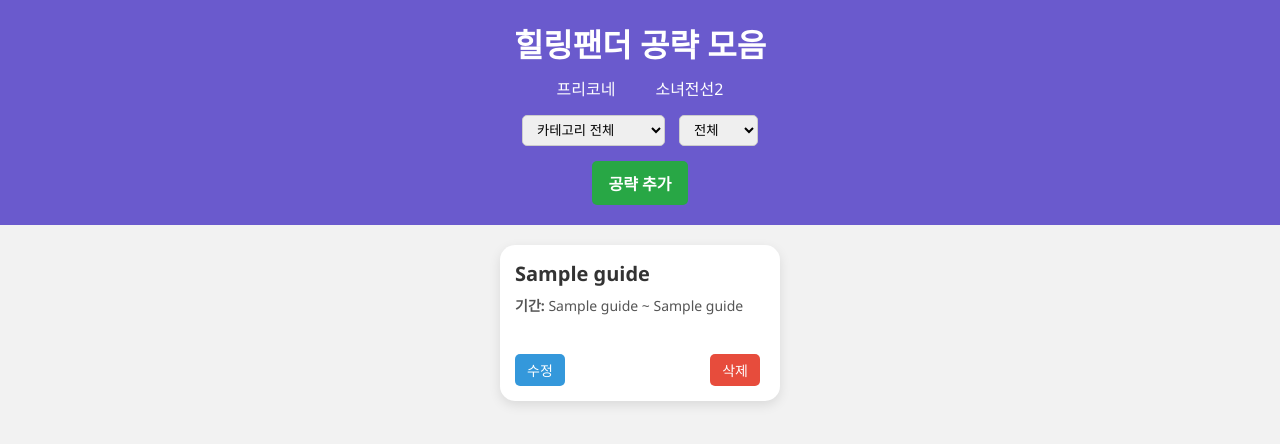
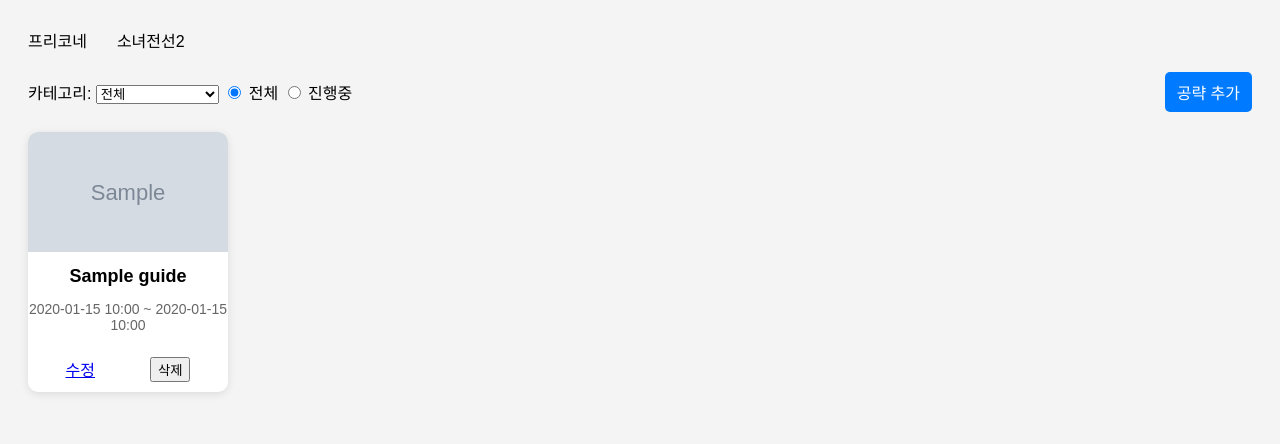
Before and after one commit to healpanda/healingpanda-site, a Flask app: template templates/index.html in a window 1280 px wide. Shown: the top 444 px of the page. Run offline with Flask 2, Linux system fonts and the light colour scheme; the template is opened without the code that fills it: most values are stand-ins (such as "Sample title", 1, 10 or a date in 2020); grey boxes marked "Sample" are stand-in pictures.

Commit message:
Add files via upload

```diff
--- a/static/style.css
+++ b/static/style.css
@@ -1,170 +1,72 @@
 body {
-    font-family: 'Segoe UI', sans-serif;
-    background-color: #f2f2f2;
-    margin: 0;
-    padding: 0;
+    font-family: 'Noto Sans KR', sans-serif;
+    padding: 20px;
+    background: #f4f4f4;
 }
-
-header {
-    background-color: #6a5acd;
-    color: white;
-    padding: 20px;
-    text-align: center;
+nav {
+    display: flex;
+    gap: 30px;
+    margin-bottom: 20px;
+}
+.menu {
     position: relative;
 }
-
-h1 {
-    margin: 0;
+.menu:hover .submenu {
+    display: block;
 }
-
-nav {
-    margin-top: 10px;
-}
-
-.menu {
-    list-style: none;
-    padding: 0;
-    margin: 0;
-    display: flex;
-    justify-content: center;
-    gap: 40px;
-}
-
-.menu > li {
-    position: relative;
-    cursor: pointer;
-}
-
 .submenu {
     display: none;
     position: absolute;
-    background-color: white;
-    color: #333;
-    list-style: none;
-    padding: 10px;
-    top: 100%;
-    left: 0;
-    box-shadow: 0 4px 8px rgba(0,0,0,0.1);
-    z-index: 1;
+    top: 20px;
+    background: #fff;
+    box-shadow: 0 2px 5px rgba(0,0,0,0.1);
 }
-
-.menu > li:hover .submenu {
+.submenu a {
     display: block;
-}
-
-.submenu li {
     padding: 5px 10px;
-    white-space: nowrap;
-}
-
-.submenu li a {
-    color: #333;
     text-decoration: none;
 }
-
 .filters {
-    margin-top: 15px;
+    display: flex;
+    justify-content: space-between;
+    align-items: center;
+    margin-bottom: 20px;
 }
-
-.filters select {
-    padding: 6px 10px;
-    margin: 0 5px;
+.btn {
+    background: #007bff;
+    color: #fff;
+    padding: 8px 12px;
+    text-decoration: none;
     border-radius: 5px;
-    border: 1px solid #ccc;
 }
-
-.add-button-container {
-    margin-top: 15px;
-}
-
-.add-button {
-    background-color: #28a745;
-    color: white;
-    padding: 10px 16px;
-    border: none;
-    border-radius: 5px;
-    text-decoration: none;
-    font-weight: bold;
-    display: inline-block;
-}
-
-.add-button:hover {
-    background-color: #218838;
-}
-
-main {
+.card-container {
     display: flex;
     flex-wrap: wrap;
-    justify-content: center;
-    padding: 20px;
     gap: 20px;
 }
-
 .card {
-    background-color: white;
-    width: 280px;
-    border-radius: 15px;
-    box-shadow: 0 4px 12px rgba(0,0,0,0.1);
+    width: 200px;
+    background: #fff;
+    border-radius: 10px;
     overflow: hidden;
-    transition: transform 0.2s;
+    box-shadow: 0 2px 8px rgba(0,0,0,0.1);
+    text-align: center;
 }
-
-.card:hover {
-    transform: translateY(-5px);
-}
-
-.card-image {
+.card img {
     width: 100%;
-    height: 160px;
+    height: 120px;
     object-fit: cover;
 }
-
-.card-content {
-    padding: 15px;
+.card h3 {
+    font-size: 18px;
+    margin: 10px 0 5px;
 }
-
-.card-content h2 {
-    margin: 0;
-    font-size: 20px;
-    color: #333;
+.card .date {
+    font-size: 14px;
+    color: #666;
 }
-
-.card-content p {
-    margin-top: 8px;
-    color: #555;
-    font-size: 14px;
+.actions {
+    display: flex;
+    justify-content: space-around;
+    padding: 10px;
 }
-
-.card-actions {
-    display: flex;
-    justify-content: space-between;
-    padding: 10px 15px 15px 15px;
-}
-
-.edit-button, .delete-button {
-    padding: 6px 12px;
-    border-radius: 5px;
-    color: white;
-    text-decoration: none;
-    font-size: 14px;
-    margin-right: 5px;
-}
-
-.edit-button {
-    background-color: #3498db;
-    border: none;
-}
-
-.edit-button:hover {
-    background-color: #2980b9;
-}
-
-.delete-button {
-    background-color: #e74c3c;
-    border: none;
-    cursor: pointer;
-}
-
-.delete-button:hover {
-    background-color: #c0392b;
-}
--- a/templates/index.html
+++ b/templates/index.html
@@ -2,68 +2,58 @@
 <html lang="ko">
 <head>
     <meta charset="UTF-8">
-    <title>힐링팬더 - 공략 모음</title>
+    <title>힐링팬더 공략 모음</title>
     <link rel="stylesheet" href="{{ url_for('static', filename='style.css') }}">
 </head>
 <body>
-    <header>
-        <h1>힐링팬더 공략 모음</h1>
-        <nav>
-            <ul class="menu">
-                <li>
-                    프리코네
-                    <ul class="submenu">
-                        <li><a href="#">이벤트 정보</a></li>
-                        <li><a href="#">픽업 정보</a></li>
-                        <li><a href="#">사이드 스토리</a></li>
-                    </ul>
-                </li>
-                <li>
-                    소녀전선2
-                    <ul class="submenu">
-                        <li><a href="#">이벤트 정보</a></li>
-                        <li><a href="#">발주 정보</a></li>
-                    </ul>
-                </li>
-            </ul>
-        </nav>
-        <div class="filters">
-            <form method="GET" action="/">
+    <nav>
+        <div class="menu">
+            <span>프리코네</span>
+            <div class="submenu">
+                <a href="?category=이벤트 정보">이벤트 정보</a>
+                <a href="?category=픽업 정보">픽업 정보</a>
+                <a href="?category=사이드 스토리">사이드 스토리</a>
+            </div>
+        </div>
+        <div class="menu">
+            <span>소녀전선2</span>
+            <div class="submenu">
+                <a href="?category=이벤트 정보">이벤트 정보</a>
+                <a href="?category=발주 정보">발주 정보</a>
+            </div>
+        </div>
+    </nav>
+    <div class="filters">
+        <form method="get">
+            <label>카테고리:
                 <select name="category" onchange="this.form.submit()">
-                    <option value="">카테고리 전체</option>
-                    {% for category in categories %}
-                        <option value="{{ category }}" {% if selected_category == category %}selected{% endif %}>{{ category }}</option>
+                    <option value="">전체</option>
+                    {% for c in categories %}
+                        <option value="{{ c }}" {% if selected_category == c %}selected{% endif %}>{{ c }}</option>
                     {% endfor %}
                 </select>
-                <select name="status" onchange="this.form.submit()">
-                    <option value="">전체</option>
-                    <option value="ongoing" {% if status == 'ongoing' %}selected{% endif %}>진행중</option>
-                </select>
-            </form>
-        </div>
-        <div class="add-button-container">
-            <a href="{{ url_for('add_guide') }}" class="add-button">공략 추가</a>
-        </div>
-    </header>
-
-    <main>
+            </label>
+            <label>
+                <input type="radio" name="status" value="" {% if not status %}checked{% endif %} onchange="this.form.submit()"> 전체
+                <input type="radio" name="status" value="ongoing" {% if status == 'ongoing' %}checked{% endif %} onchange="this.form.submit()"> 진행중
+            </label>
+        </form>
+        <a href="{{ url_for('add_guide') }}" class="btn">공략 추가</a>
+    </div>
+    <div class="card-container">
         {% for guide in guides %}
         <div class="card">
-            {% if guide[5] %}
-                <img src="{{ url_for('uploaded_file', filename=guide[5]) }}" alt="Card Image" class="card-image">
-            {% endif %}
-            <div class="card-content">
-                <h2>{{ guide[1] }}</h2>
-                <p><strong>기간:</strong> {{ guide[3] }} ~ {{ guide[4] }}</p>
-            </div>
-            <div class="card-actions">
-                <a href="{{ url_for('edit_guide', guide_id=guide[0]) }}" class="edit-button">수정</a>
-                <form method="POST" action="{{ url_for('delete_guide', guide_id=guide[0]) }}" onsubmit="return confirm('정말 삭제할까요?');" style="display:inline;">
-                    <button type="submit" class="delete-button">삭제</button>
+            <img src="{{ url_for('uploaded_file', filename=guide['image']) }}" alt="{{ guide['title'] }}">
+            <h3>{{ guide['title'] }}</h3>
+            <p class="date">{{ guide['start_date'][:16].replace('T', ' ') }} ~ {{ guide['end_date'][:16].replace('T', ' ') }}</p>
+            <div class="actions">
+                <a href="{{ url_for('edit_guide', guide_id=guide['id']) }}">수정</a>
+                <form action="{{ url_for('delete_guide', guide_id=guide['id']) }}" method="post" style="display:inline;">
+                    <button type="submit">삭제</button>
                 </form>
             </div>
         </div>
         {% endfor %}
-    </main>
+    </div>
 </body>
 </html>
```
Also changed, not shown: init_db.py (+14 -25 lines), templates/add.html (+19 -44 lines), templates/edit.html (+19 -47 lines).
